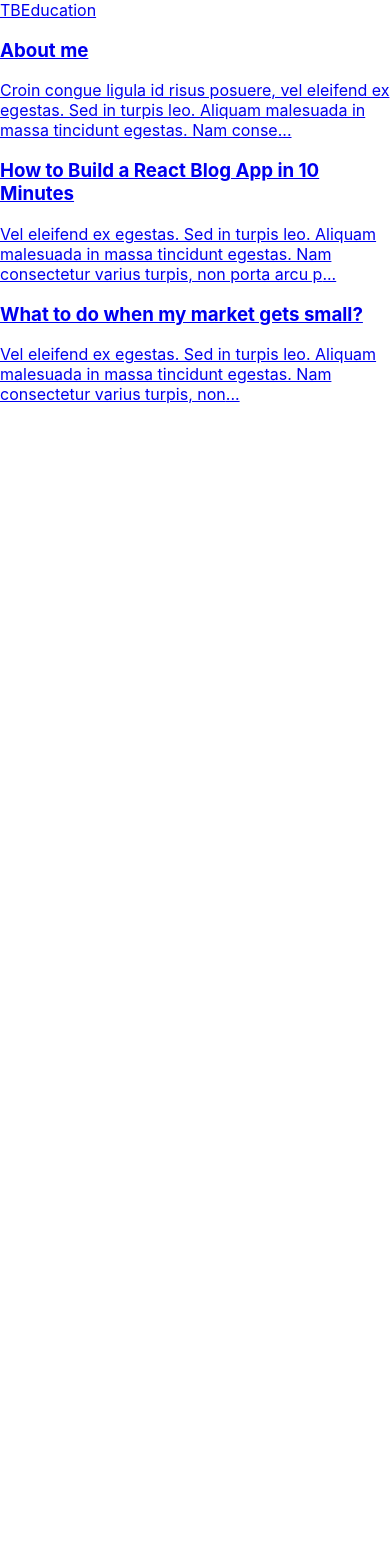
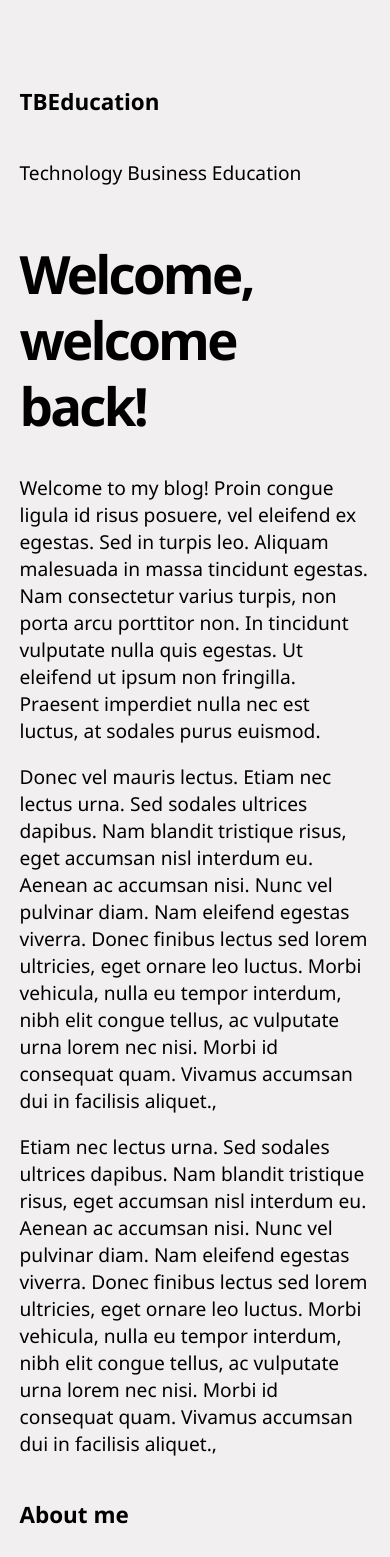
Before and after one commit to ivicakartelo/portfolioreactapp1, a React (Create React App) app: page / in a window 390 px wide. Shown: the top 1557 px of the page. Before the commit the page ends 844 px from the top, so only its background shows below. Built offline with nearby package versions, Linux system fonts and the light colour scheme.

Commit message:
reactapp1 responsive web design

```diff
--- a/src/App.css
+++ b/src/App.css
@@ -1,38 +1,55 @@
-.App {
-  text-align: center;
+body {
+  font-family: 'Segoe UI', Tahoma, Geneva, Verdana, sans-serif;
+  font-weight: 400;
+  font-size: 1.2em; /* 16px/16px = 1em */
+  color: #000000;
+  background-color: #f1efef;
 }
 
-.App-logo {
-  height: 40vmin;
-  pointer-events: none;
+.grid_1 { width: 15.625%; } /* 125px/800px = 15.625% */
+.grid_2 { width: 32.5%; } /* 260px/800px = 32.5% */
+.grid_3 { width: 49.375%; } /* 395px/800px = 49.375% */
+.grid_4 { width: 66.25%; } /* 530px/800px = 66.25% */
+.grid_5 { width: 83.125%; } /* 665px/800px = 83.125% */
+.grid_6 { width: 100%; } /* 800px/800px = 100% */
+
+.grid_1,
+.grid_2,
+.grid_3,
+.grid_4,
+.grid_5,
+.grid_6 {
+  margin-right: 1.25%; /* 10px/800px = 1.25% */
+  float: left;
+  display: block;
+}
+.last {margin-right:0; }
+
+.container{
+  width: 90%;
+  max-width: 800px;
+  margin: auto;
+  padding-top: 64px;
+}
+h1 {
+  font-size: 2.750em; /* 44px/16px = 2.75em */
+  line-height: 1.25em; /* 55px/44px = 1.25em */
+  font-weight: 600;
+  letter-spacing: -2.75px;
+  color: #000000;
 }
 
-@media (prefers-reduced-motion: no-preference) {
-  .App-logo {
-    animation: App-logo-spin infinite 20s linear;
-  }
-}
+a:link {color:#000000; text-decoration:none;}      /* unvisited link */
+a:visited {color:#000000; text-decoration:none;}  /* visited link */
+a:hover {color:#000000; text-decoration:underline;}  /* mouse over link */
+a:active {color:#b4c34f; text-decoration:none;}  /* selected link */
 
-.App-header {
-  background-color: #282c34;
-  min-height: 100vh;
-  display: flex;
-  flex-direction: column;
-  align-items: center;
-  justify-content: center;
-  font-size: calc(10px + 2vmin);
-  color: white;
-}
-
-.App-link {
-  color: #61dafb;
-}
-
-@keyframes App-logo-spin {
-  from {
-    transform: rotate(0deg);
-  }
-  to {
-    transform: rotate(360deg);
-  }
-}
+@media screen and (max-width : 705px) {
+.grid_1,
+.grid_2,
+.grid_3,
+.grid_4,
+.grid_5,
+.grid_6 {
+  width: 100%;
+}}
--- a/src/App.js
+++ b/src/App.js
@@ -1,17 +1,32 @@
 import './App.css';
 import HomePage from './components/HomePage';
 import BlogPost from './components/BlogPost';
-import { BrowserRouter as Router, Route, Switch, Link } from 'react-router-dom';
+import { BrowserRouter as Router, Route, Switch } from 'react-router-dom';
+import { Link } from 'react-router-dom';
 
 function App() {
   return (
     <Router>
-      <Link to="/">TBEducation</Link>
-      <Switch>
-        <Route path="/" component={HomePage} exact />
-        <Route path="/:id" component={BlogPost} />
-      </Switch>
-    </Router>
+        <div class="App">
+          <div class="container">
+            <div class="grid_4">
+              <h3><Link to="/">TBEducation</Link></h3>
+            </div>
+            <div class="grid_2 last">
+            	<p>Technology Business Education</p>
+			      </div>
+
+          <Switch>
+            <Route path="/" component={HomePage} exact />
+            <Route path="/:id" component={BlogPost} />
+          </Switch>
+
+            <div class="grid_6">
+				      <p>&copy; TBEducation</p>
+			      </div>
+          </div>
+        </div>
+      </Router>
   );
 }
 export default App;
--- a/src/components/BlogPost.js
+++ b/src/components/BlogPost.js
@@ -1,6 +1,7 @@
 import React from 'react';
 import blogpostsData from './blogposts-data';
 import { Link } from 'react-router-dom';
+
 
 function BlogpostsMenu({ blogposts }) {
     return (
@@ -15,6 +16,8 @@
     );
 }
 
+
+
 function BlogPost({ match }) {
     const id = match.params.id;
     const blogpost = blogpostsData.find(blogpost => blogpost.id === id);
@@ -22,12 +25,18 @@
 
     return (
         <>
-            <h1>{blogpost.heading}</h1>
-                {blogpost.blogpost.map((paragraph, key) => (
-                    <p key={key}>{paragraph}</p>
+            <div class="grid_6">
+                <div class="grid_4">
+                    <h1>{blogpost.heading}</h1>
+                    {blogpost.blogpost.map((paragraph, key) => (
+                        <p key={key}>{paragraph}</p>
             ))}
-            <h3>Other blogposts:</h3>
-                <BlogpostsMenu blogposts={otherBlogposts} />
+            </div>
+                <div class="grid_2 last">
+                    <h3>Other blogposts:</h3>
+                    <BlogpostsMenu blogposts={otherBlogposts} />
+                </div>
+            </div>
         </>
     );
 }
--- a/src/components/HomePage.js
+++ b/src/components/HomePage.js
@@ -16,11 +16,45 @@
     );
 }
 
+
+
 function HomePage() {
     return (
         <>
+    <div class="grid_6">
+        <div class="grid_4">
+            <h1>Welcome, welcome back!</h1>
+            <p>
+            Welcome to my blog! Proin congue
+            ligula id risus posuere, vel eleifend ex egestas. Sed in turpis leo.
+            Aliquam malesuada in massa tincidunt egestas. Nam consectetur varius turpis,
+            non porta arcu porttitor non. In tincidunt vulputate nulla quis egestas. Ut
+            eleifend ut ipsum non fringilla. Praesent imperdiet nulla nec est luctus, at
+            sodales purus euismod.
+            </p>
+            <p>
+            Donec vel mauris lectus. Etiam nec lectus urna. Sed sodales ultrices dapibus.
+            Nam blandit tristique risus, eget accumsan nisl interdum eu. Aenean ac accumsan
+            nisi. Nunc vel pulvinar diam. Nam eleifend egestas viverra. Donec finibus lectus
+            sed lorem ultricies, eget ornare leo luctus. Morbi vehicula, nulla eu tempor
+            interdum, nibh elit congue tellus, ac vulputate urna lorem nec nisi. Morbi id
+            consequat quam. Vivamus accumsan dui in facilisis aliquet.,
+            </p>
+            <p>
+            Etiam nec lectus urna. Sed sodales ultrices dapibus.
+            Nam blandit tristique risus, eget accumsan nisl interdum eu. Aenean ac accumsan
+            nisi. Nunc vel pulvinar diam. Nam eleifend egestas viverra. Donec finibus lectus
+            sed lorem ultricies, eget ornare leo luctus. Morbi vehicula, nulla eu tempor
+            interdum, nibh elit congue tellus, ac vulputate urna lorem nec nisi. Morbi id
+            consequat quam. Vivamus accumsan dui in facilisis aliquet.,
+            </p>
+        </div>
+        <div class="grid_2 last">
             <BlogpostsMenu blogposts={blogpostsData} />
-        </>
+        </div>
+    </div>
+    </>
     );
+
 }
 export default HomePage;
```
